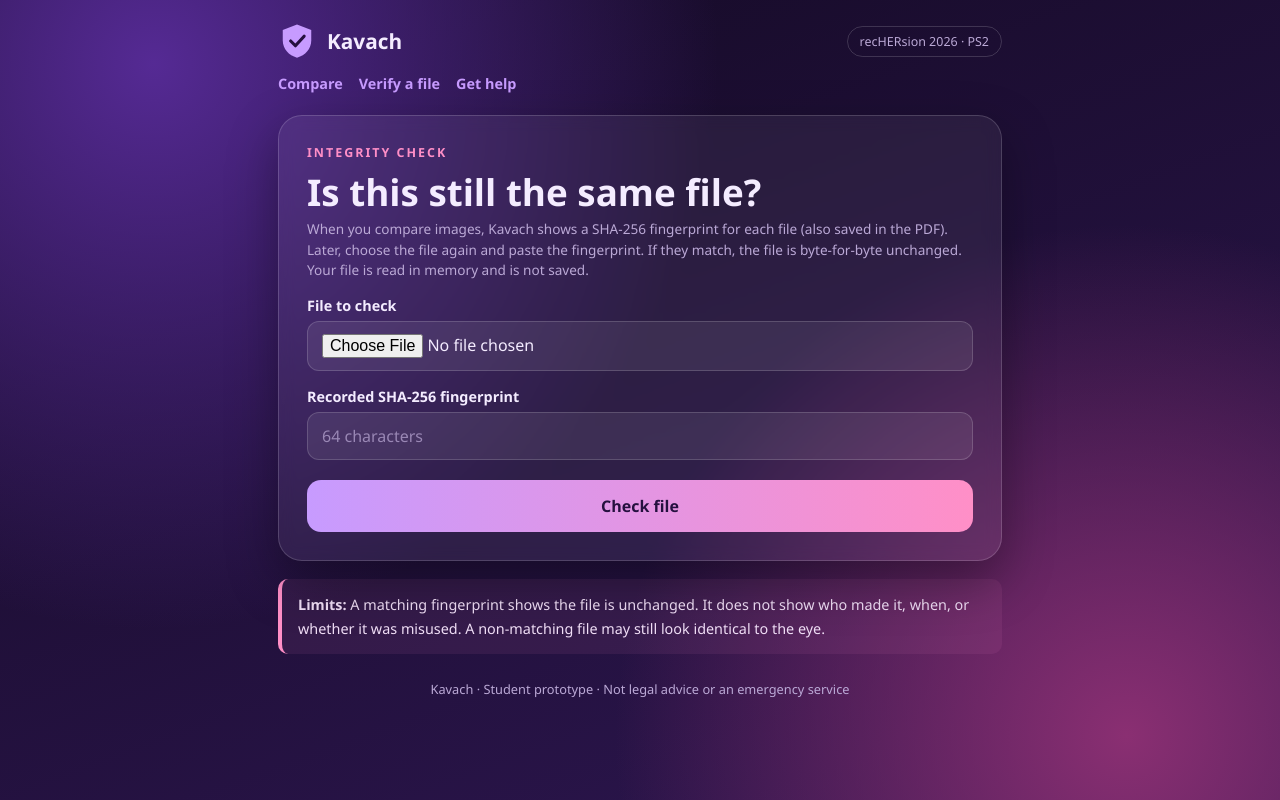
After one commit to Drishyarao/kavach, a Flask app: page /verify in a window 1280 px wide. The commit adds this page. Run offline with Flask 3, Linux system fonts and the light colour scheme.

Commit message:
Add integrity check and tests

```diff
--- a/app.py
+++ b/app.py
@@ -12,7 +12,9 @@ from reportlab.lib.styles import ParagraphStyle, getSampleStyleSheet
 from reportlab.lib.units import mm
 from reportlab.platypus import Paragraph, SimpleDocTemplate, Spacer, Table, TableStyle
 
+from integrity import hashes_match, normalise_hash, sha256_of_path, sha256_of_stream
 from matcher import compare
+from resources import ACTIONS, RESOURCES
 
 app = Flask(__name__)
 app.config["MAX_CONTENT_LENGTH"] = 16 * 1024 * 1024
@@ -22,6 +24,9 @@ UPLOAD_DIR = os.path.join(BASE_DIR, "uploads")
 os.makedirs(UPLOAD_DIR, exist_ok=True)
 
 ALLOWED_EXTENSIONS = {".jpg", ".jpeg", ".png", ".webp"}
+# Files you may fingerprint on the Verify page (they are hashed, never opened or kept).
+VERIFY_EXTENSIONS = ALLOWED_EXTENSIONS | {".gif", ".bmp", ".pdf", ".txt"}
+ACTION_KEYS = {key for key, _ in ACTIONS}
 
 KNOWN_VERDICTS = {
     "Likely the same source image",
@@ -46,6 +51,11 @@ def clean_text(value, max_len):
     return "".join(ch for ch in value if ch == "\n" or ch >= " ")
 
 
+def display_name(filename):
+    """A short, safe name to show on screen (never used as a path)."""
+    return clean_text(os.path.basename(filename or ""), 80) or "unnamed file"
+
+
 def parse_number(value, low, high):
     number = float(value)
     if not (low <= number <= high):
@@ -67,7 +77,20 @@ def read_report_form(form):
         "average": parse_number(form.get("average_distance"), 0, 64),
         "platform": clean_text(form.get("platform"), 80),
         "notes": clean_text(form.get("notes"), 1000),
+        "reference": clean_text(form.get("reference"), 80),
+        "name_a": clean_text(form.get("name_a"), 80),
+        "name_b": clean_text(form.get("name_b"), 80),
     }
+
+    # File fingerprints are optional, but if present they must look like real SHA-256 values.
+    for key in ("sha256_a", "sha256_b"):
+        raw = clean_text(form.get(key), 80)
+        if raw and not normalise_hash(raw):
+            raise ValueError("bad fingerprint")
+        data[key] = normalise_hash(raw) or ""
+
+    # Actions are tick-boxes; only accept the ones we offered.
+    data["actions"] = [a for a in form.getlist("actions") if a in ACTION_KEYS]
 
     url = clean_text(form.get("source_url"), 500)
     if url:
@@ -117,11 +140,14 @@ def build_pdf(data):
             body,
         ),
         Spacer(1, 6),
+        Paragraph("<b>Reference:</b> " + text(data["reference"]), body),
         Paragraph("1. Details entered by the user", heading),
         Paragraph("<b>Platform:</b> " + text(data["platform"]), body),
         Paragraph("<b>Page link:</b> " + text(data["url"]), body),
         Paragraph("<b>Date noticed:</b> " + text(data["date"]), body),
         Paragraph("<b>Notes:</b> " + text(data["notes"]), body),
+        Paragraph("<b>Steps taken (ticked by the user):</b> " + text(
+            "; ".join(label for key, label in ACTIONS if key in data["actions"]) or ""), body),
         Spacer(1, 6),
         Paragraph("2. Automated comparison measurements", heading),
         Paragraph(
@@ -156,9 +182,38 @@ def build_pdf(data):
             ]
         )
     )
+    story += [table, Spacer(1, 8)]
+
+    if data["sha256_a"] or data["sha256_b"]:
+        cell = ParagraphStyle("KCell", parent=small, fontName="Courier", fontSize=7.5, leading=9, wordWrap="CJK")
+        label = ParagraphStyle("KLabel", parent=small, wordWrap="CJK")
+        fp = Table(
+            [
+                [Paragraph("File", label), Paragraph("SHA-256 fingerprint", label)],
+                [Paragraph(escape(data["name_a"] or "Image 1"), label), Paragraph(data["sha256_a"] or "-", cell)],
+                [Paragraph(escape(data["name_b"] or "Image 2"), label), Paragraph(data["sha256_b"] or "-", cell)],
+            ],
+            colWidths=[45 * mm, 120 * mm],
+        )
+        fp.setStyle(TableStyle([
+            ("GRID", (0, 0), (-1, -1), 0.5, colors.HexColor("#c9b8dd")),
+            ("BACKGROUND", (0, 0), (-1, 0), colors.HexColor("#efe6f8")),
+            ("VALIGN", (0, 0), (-1, -1), "TOP"),
+        ]))
+        story += [
+            Paragraph("File fingerprints (SHA-256)", heading),
+            Paragraph(
+                "A SHA-256 fingerprint changes if even one byte of the file changes. It can show "
+                "whether a file is byte-for-byte the same later. It does not show who made the "
+                "file, when it was made, or whether it was misused.",
+                small,
+            ),
+            Spacer(1, 4),
+            fp,
+            Spacer(1, 10),
+        ]
+
     story += [
-        table,
-        Spacer(1, 10),
         Paragraph("3. Limitations", heading),
         Paragraph(
             "Visual similarity is not proof of copying or misuse, and the score is not a "
@@ -175,7 +230,20 @@ def build_pdf(data):
             "emergency services.",
             body,
         ),
+        Spacer(1, 6),
+        Paragraph("5. Where to get help (India)", heading),
+        Paragraph(
+            "Kavach does not contact anyone or file anything for you. Check each service "
+            "yourself before relying on it.",
+            small,
+        ),
     ]
+    for item in RESOURCES:
+        line = "<b>" + escape(item["name"]) + "</b>"
+        if item["url"]:
+            line += " - " + escape(item["url"])
+        story.append(Paragraph(line + "<br/>" + escape(item["what"]), body))
+        story.append(Spacer(1, 3))
 
     doc.build(story)
     buffer.seek(0)
@@ -194,10 +262,16 @@ def compare_images():
         saved.append(save_temp(request.files.get("image1")))
         saved.append(save_temp(request.files.get("image2")))
         try:
-            result = compare(saved[0], saved[1])
+            result = dict(compare(saved[0], saved[1]))
         except ValueError:
             raise ValueError("One of the files could not be read as an image.")
-        return render_template("result.html", result=result)
+        # Extra, additive fields: the existing template variables are untouched.
+        result["sha256_a"], result["size_a"] = sha256_of_path(saved[0])
+        result["sha256_b"], result["size_b"] = sha256_of_path(saved[1])
+        result["same_file"] = hashes_match(result["sha256_a"], result["sha256_b"])
+        result["name_a"] = display_name(request.files["image1"].filename)
+        result["name_b"] = display_name(request.files["image2"].filename)
+        return render_template("result.html", result=result, actions=ACTIONS)
     except ValueError as err:
         return render_template("result.html", error=str(err))
     finally:
@@ -227,6 +301,42 @@ def report():
     )
 
 
+@app.route("/help")
+def help_page():
+    return render_template("help.html", resources=RESOURCES)
+
+
+@app.route("/verify")
+def verify_page():
+    return render_template("verify.html")
+
+
+@app.route("/verify/check", methods=["POST"])
+def verify_check():
+    """Hash an uploaded file in memory and compare it to a fingerprint the user pastes.
+    Nothing is saved to disk."""
+    expected = normalise_hash(request.form.get("expected"))
+    upload = request.files.get("file")
+    if not expected:
+        return render_template("verify.html", error="That does not look like a SHA-256 fingerprint "
+                               "(64 characters, 0-9 and a-f)."), 400
+    if upload is None or upload.filename == "":
+        return render_template("verify.html", error="Please choose a file to check."), 400
+    ext = os.path.splitext(upload.filename)[1].lower()
+    if ext not in VERIFY_EXTENSIONS:
+        return render_template("verify.html", error="That file type is not supported here."), 400
+    actual, size = sha256_of_stream(upload.stream)
+    return render_template(
+        "verify.html",
+        checked=True,
+        match=hashes_match(actual, expected),
+        actual=actual,
+        expected=expected,
+        name=display_name(upload.filename),
+        size=size,
+    )
+
+
 @app.errorhandler(413)
 def too_large(_):
     return render_template(
--- a/templates/index.html
+++ b/templates/index.html
@@ -50,6 +50,7 @@ footer{text-align:center;color:var(--muted);font-size:.8rem;margin-top:30px}
     </div>
     <span class="badge">recHERsion 2026 · PS2</span>
   </header>
+  <nav style="display:flex;gap:16px;flex-wrap:wrap;margin:-14px 0 22px"><a href="/verify" style="color:#c79bff;font-weight:700;font-size:.9rem;text-decoration:none">Verify a file</a><a href="/help" style="color:#c79bff;font-weight:700;font-size:.9rem;text-decoration:none">Get help</a></nav>
 
   <section class="hero">
     <div class="eyebrow">Privacy-first image misuse support</div>
--- /dev/null
+++ b/templates/verify.html
@@ -0,0 +1,88 @@
+<!doctype html>
+<html lang="en">
+<head>
+<meta charset="utf-8">
+<meta name="viewport" content="width=device-width, initial-scale=1">
+<title>Kavach | Verify a file</title>
+<style>
+:root{--bg1:#140a24;--bg2:#2d1650;--accent:#c79bff;--accent2:#ff8fc7;--line:rgba(255,255,255,.16);--text:#f4ecff;--muted:#bba9d6;--high:#ffb36b;--mid:#ffd86b;--low:#7fe0b0}
+*{box-sizing:border-box}
+body{margin:0;min-height:100vh;font-family:"Segoe UI",Arial,sans-serif;color:var(--text);
+background:radial-gradient(circle at 12% 8%,#552a94 0,transparent 42%),radial-gradient(circle at 88% 92%,#8a2f72 0,transparent 38%),linear-gradient(160deg,var(--bg1),var(--bg2));background-attachment:fixed}
+.wrap{max-width:760px;margin:0 auto;padding:22px 18px 50px}
+header{display:flex;align-items:center;justify-content:space-between;gap:12px;margin-bottom:28px}
+.brand{display:flex;align-items:center;gap:11px;font-weight:800;font-size:1.3rem;text-decoration:none;color:var(--text)}
+.brand svg{width:38px;height:38px}
+.badge{font-size:.78rem;padding:6px 12px;border:1px solid var(--line);border-radius:999px;color:var(--muted)}
+.panel{background:rgba(255,255,255,.06);border:1px solid var(--line);border-radius:24px;padding:28px;backdrop-filter:blur(8px);box-shadow:0 20px 50px rgba(0,0,0,.35);margin-bottom:18px}
+.eyebrow{color:var(--accent2);font-weight:700;font-size:.78rem;letter-spacing:.16em;text-transform:uppercase}
+h1{font-size:clamp(1.6rem,4.5vw,2.3rem);line-height:1.15;margin:10px 0 6px}
+.tone-high{color:var(--high)}.tone-mid{color:var(--mid)}.tone-low{color:var(--low)}
+.score{font-size:3rem;font-weight:800;margin:18px 0 4px}
+.score small{font-size:1rem;font-weight:600;color:var(--muted)}
+.bar{height:14px;border-radius:999px;background:rgba(255,255,255,.12);overflow:hidden;margin:10px 0 6px}
+.bar span{display:block;height:100%;border-radius:999px;background:linear-gradient(90deg,var(--accent),var(--accent2))}
+.hint{color:var(--muted);font-size:.85rem;margin:0 0 6px;line-height:1.5}
+.grid{display:grid;grid-template-columns:repeat(3,1fr);gap:12px;margin-top:18px}
+.cell{border:1px solid var(--line);border-radius:14px;padding:14px;background:rgba(255,255,255,.04)}
+.cell b{display:block;font-size:1.5rem;color:var(--accent)}
+.cell span{font-size:.82rem;color:var(--muted)}
+h2{font-size:1.1rem;margin:0 0 10px}
+ul{margin:0;padding-left:20px;color:#e6d9f5;line-height:1.7;font-size:.93rem}
+.limits{border-left:4px solid var(--accent2);background:rgba(255,143,199,.08);border-radius:10px;padding:14px 16px;font-size:.9rem;line-height:1.6;color:#f1dff7}
+.err{border-left:4px solid #ff6b8a;background:rgba(255,107,138,.1);border-radius:10px;padding:16px;line-height:1.6}
+.btn{display:inline-block;margin-top:6px;padding:14px 22px;border-radius:14px;font-weight:800;text-decoration:none;color:#25103f;background:linear-gradient(90deg,var(--accent),var(--accent2))}
+form label{display:block;font-weight:700;font-size:.9rem;margin:16px 0 6px}
+form input,form textarea{width:100%;padding:12px 14px;border-radius:12px;border:1px solid var(--line);background:rgba(255,255,255,.08);color:var(--text);font:inherit}
+form input::placeholder,form textarea::placeholder{color:#9a88b5}
+form input:focus,form textarea:focus{outline:3px solid rgba(199,155,255,.5);outline-offset:2px}
+form textarea{resize:vertical;min-height:100px}
+.btn-submit{margin-top:20px;width:100%;padding:15px;border:0;border-radius:14px;font:inherit;font-weight:800;font-size:1rem;color:#25103f;cursor:pointer;background:linear-gradient(90deg,var(--accent),var(--accent2))}
+.btn-submit:hover{box-shadow:0 10px 24px rgba(199,155,255,.35)}
+footer{text-align:center;color:var(--muted);font-size:.8rem;margin-top:26px}
+@media(max-width:620px){.grid{grid-template-columns:1fr}}
+.nav{display:flex;gap:16px;flex-wrap:wrap;margin:-14px 0 22px}.nav a{color:var(--accent);font-weight:700;font-size:.9rem;text-decoration:none}.nav a:hover{text-decoration:underline}
+.mono{font-family:Consolas,monospace;font-size:.78rem;word-break:break-all;color:#e6d9f5;background:rgba(255,255,255,.05);border-radius:8px;padding:8px 10px;margin:4px 0 12px}
+.ok{border-left:4px solid var(--low);background:rgba(127,224,176,.1);border-radius:10px;padding:14px 16px;line-height:1.6}
+.res{border:1px solid var(--line);border-radius:14px;padding:14px 16px;margin:10px 0;background:rgba(255,255,255,.04)}.res b{color:var(--accent)}.res a{color:var(--accent2);word-break:break-all}
+.chk{display:flex!important;gap:10px;align-items:center;font-weight:600!important}.chk input{width:auto!important}
+</style>
+</head>
+<body>
+<div class="wrap">
+  <header>
+    <a class="brand" href="/">
+      <svg viewBox="0 0 48 48" fill="none" aria-hidden="true"><path d="M24 3 6 10v13c0 11 7.5 19 18 22 10.5-3 18-11 18-22V10L24 3Z" fill="url(#g)"/><path d="m16 24 6 6 11-12" stroke="#25103f" stroke-width="4" stroke-linecap="round" stroke-linejoin="round"/><defs><linearGradient id="g" x1="6" y1="3" x2="42" y2="45"><stop stop-color="#c79bff"/><stop offset="1" stop-color="#ff8fc7"/></linearGradient></defs></svg>
+      Kavach
+    </a>
+    <span class="badge">recHERsion 2026 · PS2</span>
+  </header>
+
+<nav class="nav"><a href="/">Compare</a><a href="/verify">Verify a file</a><a href="/help">Get help</a></nav>
+  <section class="panel">
+    <div class="eyebrow">Integrity check</div>
+    <h1>Is this still the same file?</h1>
+    <p class="hint">When you compare images, Kavach shows a SHA-256 fingerprint for each file (also saved in the PDF). Later, choose the file again and paste the fingerprint. If they match, the file is byte-for-byte unchanged. Your file is read in memory and is not saved.</p>
+    {% if error %}<p class="err">{{ error }}</p>{% endif %}
+    {% if checked %}
+      {% if match %}
+      <p class="ok"><strong>Match.</strong> {{ name }} ({{ size }} bytes) has exactly the recorded fingerprint, so it has not changed since.</p>
+      {% else %}
+      <p class="err"><strong>No match.</strong> {{ name }} is different from the recorded file. Even a resave, resize or compression changes the fingerprint.</p>
+      {% endif %}
+      <div class="hint">Recorded fingerprint</div><div class="mono">{{ expected }}</div>
+      <div class="hint">This file's fingerprint</div><div class="mono">{{ actual }}</div>
+    {% endif %}
+    <form action="/verify/check" method="post" enctype="multipart/form-data">
+      <label for="file">File to check</label>
+      <input type="file" id="file" name="file" required>
+      <label for="expected">Recorded SHA-256 fingerprint</label>
+      <input type="text" id="expected" name="expected" maxlength="100" placeholder="64 characters" required>
+      <button type="submit" class="btn-submit">Check file</button>
+    </form>
+  </section>
+  <p class="limits"><strong>Limits:</strong> A matching fingerprint shows the file is unchanged. It does not show who made it, when, or whether it was misused. A non-matching file may still look identical to the eye.</p>
+  <footer>Kavach · Student prototype · Not legal advice or an emergency service</footer>
+</div>
+</body>
+</html>
```
Also changed, not shown: UPGRADE_NOTES.md (added, +27 -0 lines), integrity.py (added, +46 -0 lines), resources.py (added, +65 -0 lines), robustness_test.py (added, +53 -0 lines), templates/help.html (added, +83 -0 lines), templates/result.html (+25 -0 lines), tests/test_kavach.py (added, +135 -0 lines), README.md.
